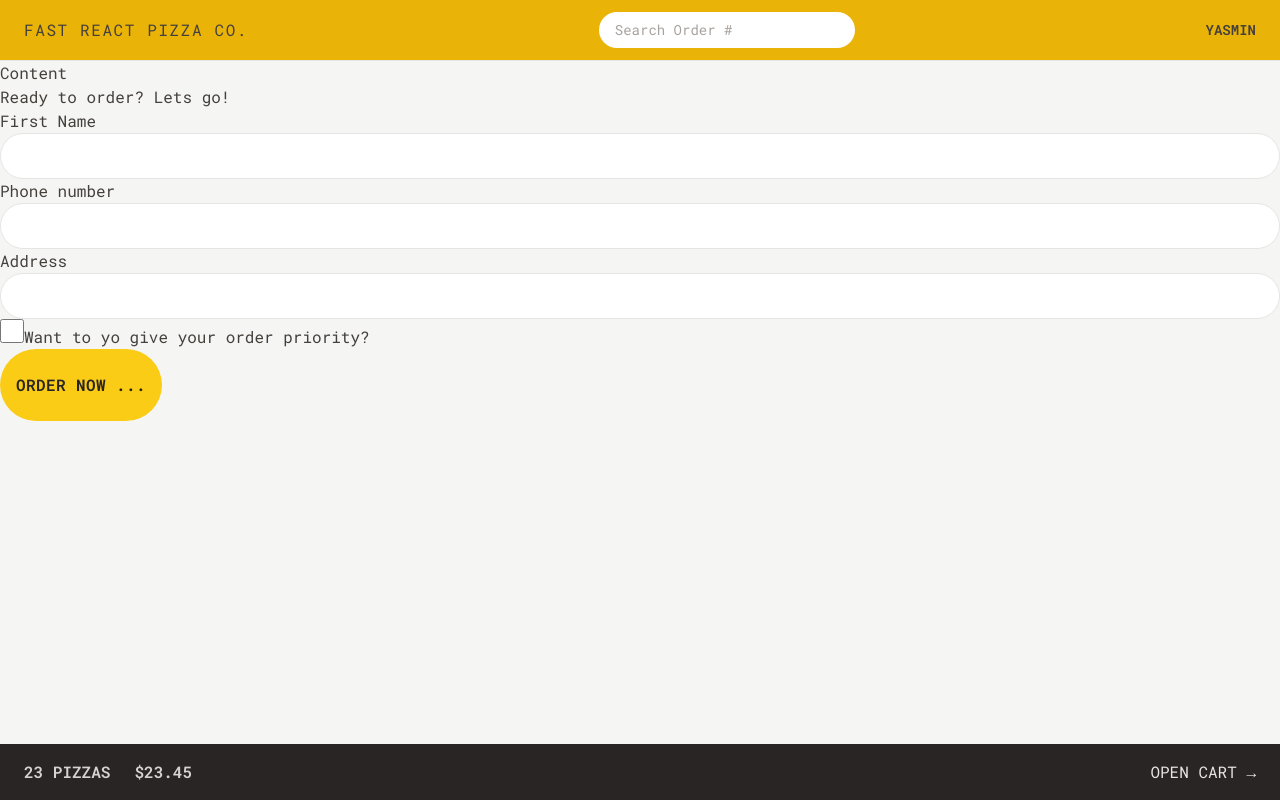
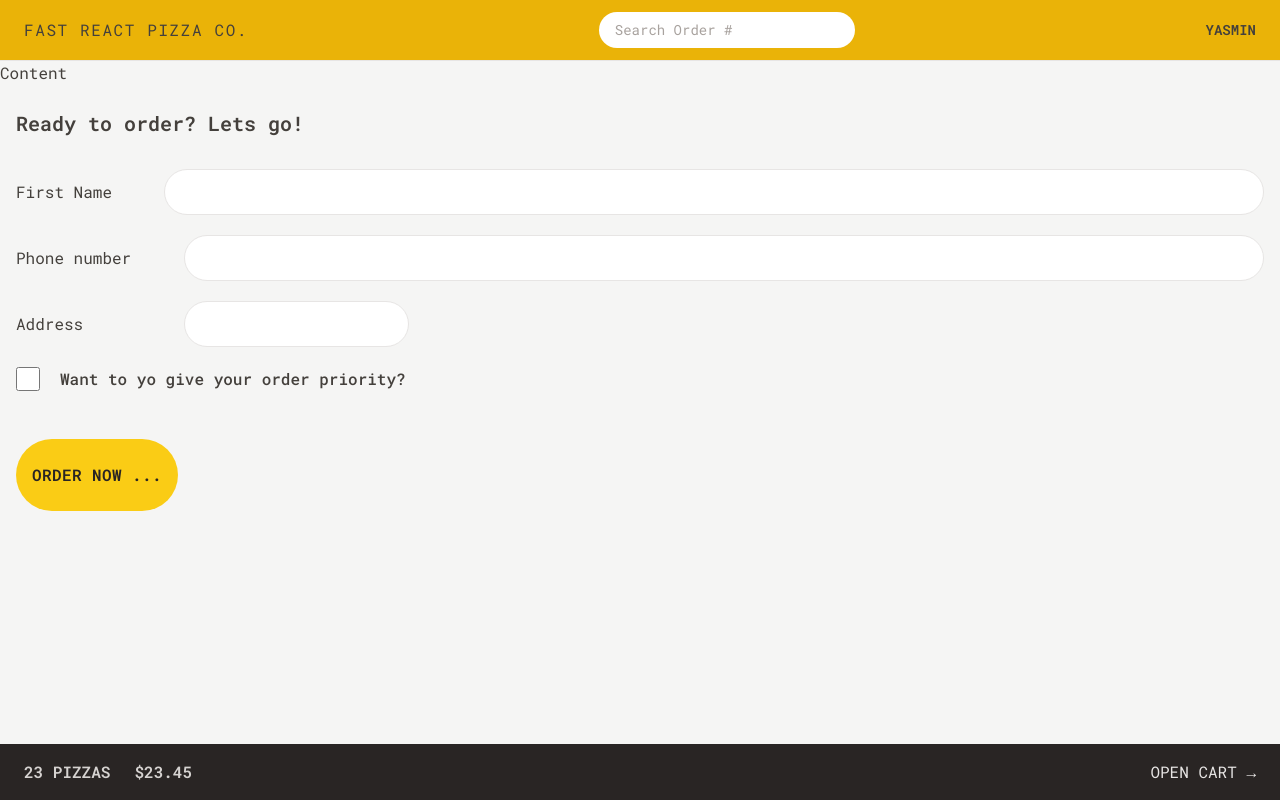
Before and after one commit to YasminMuntaserN/fast-react-pizza, a React (Vite) app: page /order/new in a window 1280 px wide. Built offline with nearby package versions, Linux system fonts and the light colour scheme.

Commit message:
Styling the Order Form

```diff
--- a/src/features/order/CreateOrder.jsx
+++ b/src/features/order/CreateOrder.jsx
@@ -44,34 +44,34 @@
   const cart = fakeCart;
 
   return (
-    <div>
-      <h2>Ready to order? Lets go!</h2>
+    <div className="px-4 py-6">
+      <h2 className="mb-8 text-xl font-semibold">Ready to order? Lets go!</h2>
 
       {/* <Form method="POST" action="/order/new"> */}
       <Form method="POST" >
 
-        <div>
-          <label>First Name</label>
-          <input  className="input" type="text" name="customer" required />
+        <div className="mb-5 flex gap-2 flex-col sm:flex-row sm:items-center">
+          <label className="sm:basis-40">First Name</label>
+          <input  className="input w-full" type="text" name="customer" required />
         </div>
 
-        <div>
-          <label>Phone number</label>
-          <div>
-            <input  className="input" type="tel" name="phone" required />
+        <div className="mb-5 flex gap-2 flex-col sm:flex-row  sm:items-center">
+          <label className="sm:basis-40">Phone number</label>
+          <div className="grow">
+            <input  className="input w-full" type="tel" name="phone" required />
           </div>
-          {formErrors?.phone && <p>{formErrors.phone}</p>}
+          {formErrors?.phone && <p className="text-xs mt-2 text-red-700 bg-red-100 rounded-md">{formErrors.phone}</p>}
         </div>
 
-        <div>
-          <label>Address</label>
+        <div className="mb-5 flex gap-2 flex-col sm:flex-row  sm:items-center">
+          <label className="sm:basis-40">Address</label>
           <div>
-            <input className="input"
+            <input className="input w-full "
               type="text" name="address" required />
           </div>
         </div>
 
-        <div>
+        <div  className="mb-12 flex items-center gap-5">
           <input
             className="h-6 w-6 accent-yellow-400 focus:ring-offset-2
               focus:outline-none focus:ring focus:ring-yellow-400"
@@ -81,10 +81,10 @@
             // value={withPriority}
             // onChange={(e) => setWithPriority(e.target.checked)}
           />
-          <label htmlFor="priority">Want to yo give your order priority?</label>
+          <label htmlFor="priority" className="font-medium">Want to yo give your order priority?</label>
         </div>
 
-        <div>
+        <div className="grow">
           <input  type="hidden" name="cart"
           value={JSON.stringify(cart)}/>
           <Button disabled={isSubmitting}  type="primary" >
--- a/src/index.css
+++ b/src/index.css
@@ -5,7 +5,7 @@
 @layer components{
   .input{
     @apply rounded-full border border-stone-200 px-4 py-2 text-sm transition-all duration-300 placeholder:text-stone-400
-    focus:outline-none focus:ring focus:ring-yellow-400 w-full md:px-6 md:py-3
+    focus:outline-none focus:ring focus:ring-yellow-400 md:px-6 md:py-3
   }
 }
 /* https://dev.to/afif/i-made-100-css-loaders-for-your-next-project-4eje */
```
Also changed, not shown: index.html (+5 -2 lines).
